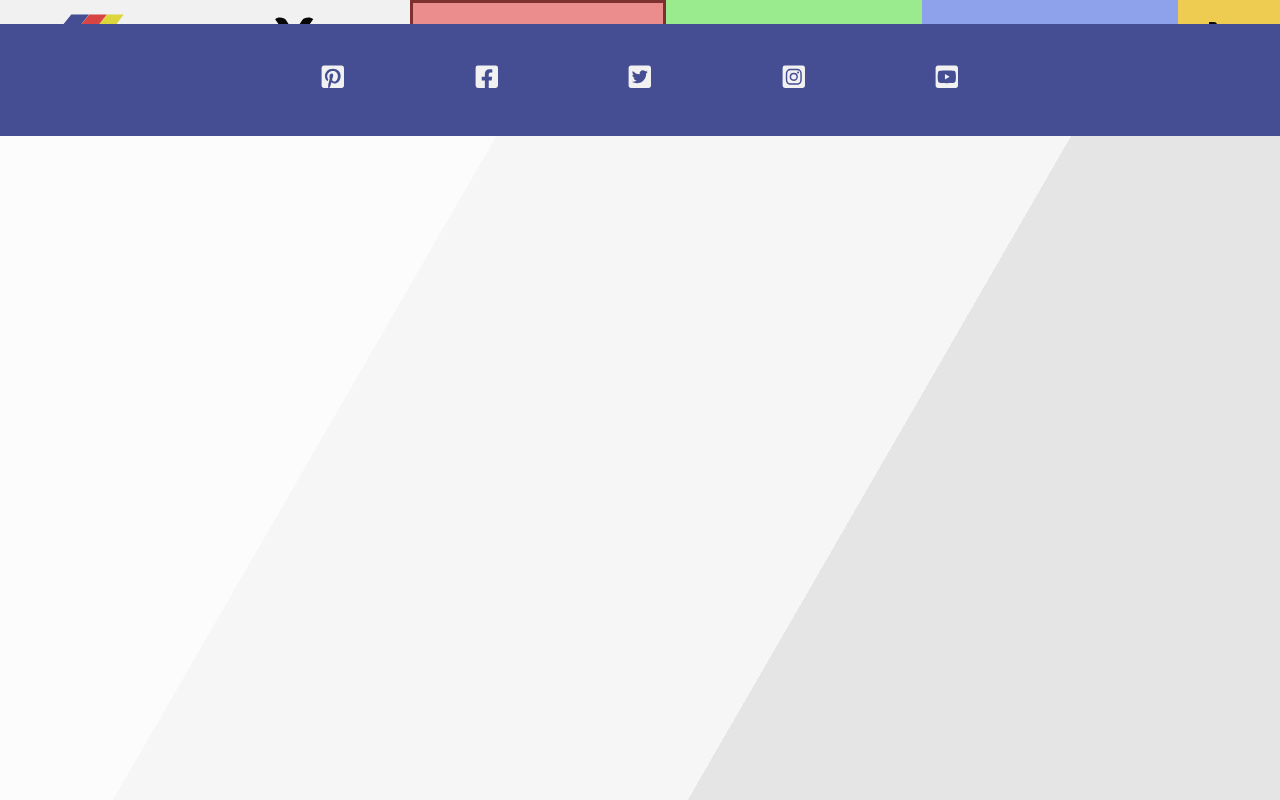
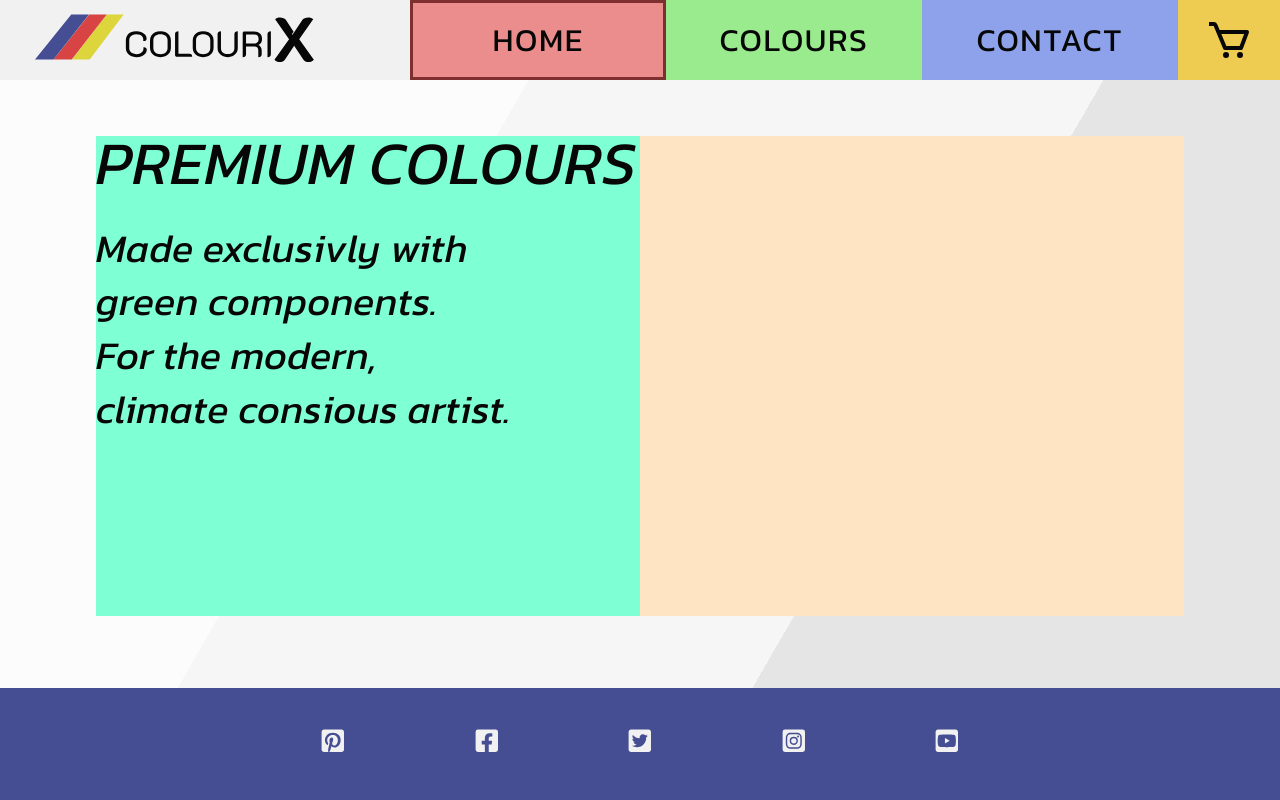
Before and after one commit to Patrick-Svensson/colourix, a React (Create React App) app: page / in a window 1280 px wide. Built offline with nearby package versions, Linux system fonts and the light colour scheme.

Commit message:
Add header in Home.

```diff
--- a/public/index.html
+++ b/public/index.html
@@ -5,10 +5,7 @@
         <link rel="icon" href="%PUBLIC_URL%/favicon.ico" />
         <meta name="viewport" content="width=device-width, initial-scale=1" />
         <meta name="theme-color" content="#000000" />
-        <meta
-            name="description"
-            content="Web site created using create-react-app"
-        />
+        <meta name="description" content="Web site created using create-react-app" />
         <!-- Google Fonts -->
         <link rel="preconnect" href="https://fonts.gstatic.com" />
         <link
--- a/src/App.js
+++ b/src/App.js
@@ -5,6 +5,7 @@ import Contact from "./Pages/Contact";
 import Home from "./Pages/Home";
 import Navbar from "./Components/Navbar";
 import Footer from "./Components/Footer";
+import "./Pages/Home.css";
 import "./Components/Footer.css";
 import "./Components/Navbar.css";
 import "./App.css";
--- a/src/Components/Footer.css
+++ b/src/Components/Footer.css
@@ -6,8 +6,7 @@
     align-items: center;
     background-color: #454d93;
     position: absolute;
-    /* bottom: 0;
-    left: 0; */
+    bottom: 0;
 }
 
 .footerLinkContainer {
--- a/src/Pages/Colours.css
+++ b/src/Pages/Colours.css
@@ -1,10 +1,27 @@
 .coloursContainer {
     display: flex;
     flex-direction: column;
-    justify-content: center;
+    justify-content: space-evenly;
     width: 100%;
-    max-width: 66rem;
-    min-height: 84.8vh;
-    margin: 5rem auto;
+    height: 100%;
+    padding: 8rem 0 10rem 0;
     gap: 3rem;
 }
+
+.componentContainer {
+    width: 80%;
+    align-self: center;
+}
+
+.coloursTitleContainer {
+    width: 100%;
+    display: flex;
+    padding-left: 5rem;
+}
+
+@media screen and (max-width: 30rem) {
+    .coloursTitleContainer {
+        padding: 0;
+        justify-content: center;
+    }
+}
--- a/src/Pages/Colours.js
+++ b/src/Pages/Colours.js
@@ -5,7 +5,9 @@ import "./Colours.css";
 const Colours = () => {
     return (
         <main className="coloursContainer">
-            <Title title="Premium Colours" />
+            <div className="coloursTitleContainer">
+                <Title title="Premium Colours" className="coloursTitle" />
+            </div>
             <div className="componentContainer">
                 <ColourComponent />
             </div>
--- /dev/null
+++ b/src/Pages/Home.css
@@ -0,0 +1,51 @@
+.home {
+    width: 100vw;
+    height: 100vh;
+    display: flex;
+    justify-content: center;
+    align-items: center;
+}
+
+.homeContentContainer {
+    width: 85%;
+    max-width: 75rem;
+    height: 60%;
+    display: flex;
+    flex-wrap: wrap;
+    background-color: aquamarine;
+    margin-bottom: 3rem;
+}
+
+.homeHeader {
+    width: 50%;
+    height: 80%;
+    display: flex;
+    flex-direction: column;
+}
+
+.trendingColours {
+    width: 50%;
+    height: 100%;
+    display: flex;
+    flex-direction: column;
+    justify-content: space-between;
+    align-items: flex-end;
+    background-color: bisque;
+}
+
+.homeHeaderHeading {
+    font-size: clamp(2.6rem, 2.2rem + 2vw, 4rem);
+    font-weight: 400;
+    font-style: italic;
+    text-transform: uppercase;
+    line-height: clamp(2.5rem, 2.2143rem + 1.4286vw, 3.5rem);
+    letter-spacing: 0.04rem;
+    padding-bottom: 2rem;
+}
+
+.homeHeaderSubHeading {
+    font-size: clamp(1.6rem, 1.3143rem + 1.4286vw, 2.6rem);
+    font-style: italic;
+    line-height: clamp(2.5rem, 2.2143rem + 1.4286vw, 3.5rem);
+    letter-spacing: 0.02rem;
+}
--- a/src/Pages/Home.js
+++ b/src/Pages/Home.js
@@ -1,5 +1,18 @@
 const Home = () => {
-    return <div>Home page</div>;
+    return (
+        <div className="home">
+            <div className="homeContentContainer">
+                <header className="homeHeader">
+                    <h1 className="homeHeaderHeading">premium colours</h1>
+                    <span className="homeHeaderSubHeading">Made exclusivly with</span>
+                    <span className="homeHeaderSubHeading">green components.</span>
+                    <span className="homeHeaderSubHeading">For the modern,</span>
+                    <span className="homeHeaderSubHeading">climate consious artist.</span>
+                </header>
+                <aside className="trendingColours"></aside>
+            </div>
+        </div>
+    );
 };
 
 export default Home;
--- a/src/index.css
+++ b/src/index.css
@@ -41,12 +41,12 @@ body {
     overflow-y: scroll;
     overflow-x: hidden;
     position: relative;
+    width: 100vw;
     min-height: 100vh;
     text-rendering: optimizeSpeed;
     font-family: "Kanit", sans-serif;
     color: #070707;
-    background: linear-gradient(120deg, #fcfcfc 33%, rgba(0, 0, 0, 0) 33%),
-        linear-gradient(120deg, #f6f6f6 66%, #e5e5e5 66%);
+    background: linear-gradient(120deg, #fcfcfc 33%, rgba(0, 0, 0, 0) 33%), linear-gradient(120deg, #f6f6f6 66%, #e5e5e5 66%);
 }
 
 /* A elements that don't have a class get default styles */
```
